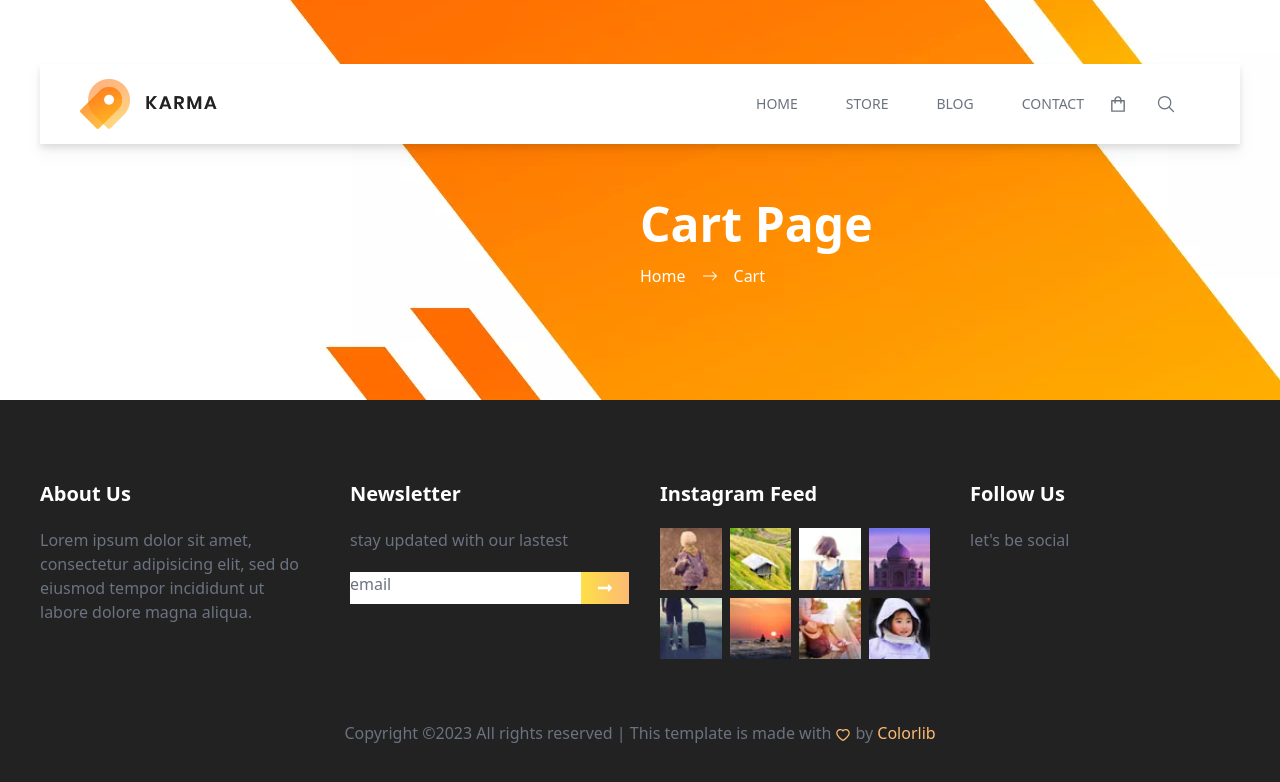
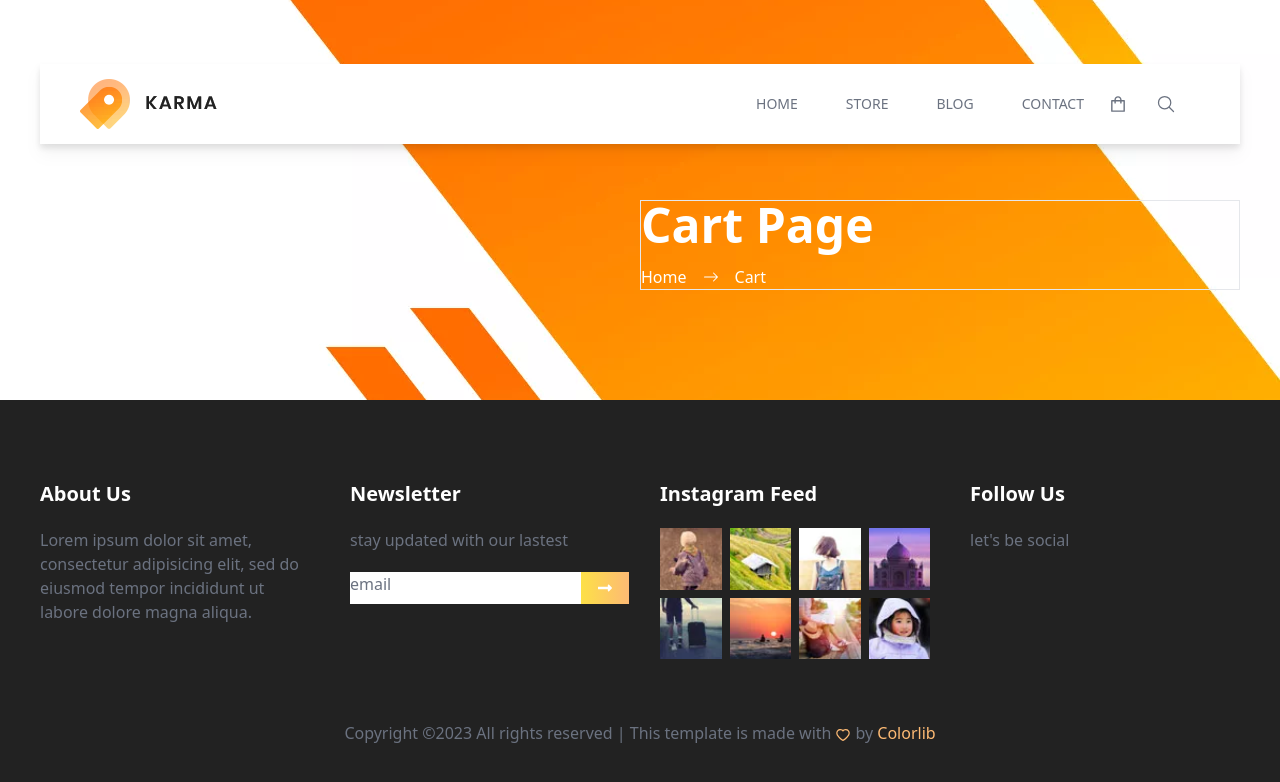
Before and after one commit to m-devs-0287/mern-karma-shop, a React (Create React App) app in the folder frontend/: page /cart in a window 1280 px wide. Shown: the top 782 px of the page. Built offline with nearby package versions, Linux system fonts and the light colour scheme.

Commit message:
Update Hero.jsx

```diff
--- a/frontend/src/components/hero/Hero.jsx
+++ b/frontend/src/components/hero/Hero.jsx
@@ -1,6 +1,6 @@
 import { useEffect, useState } from "react";
 import React from "react";
-import Slider from "../image-slider/ImageSlider";
+import Slider from "../image-slider/Slider";
 import Breadcrumbs from "../breadcrumbs/Breadcrumbs";
 
 const Hero = (props) => {
@@ -14,15 +14,17 @@ const Hero = (props) => {
   return (
     <>
       {url === "http://localhost:3000/" ? (
-        <section className="h-screen bg-hero bg-cover bg-center">
+
+      <section className="h-screen bg-hero bg-cover bg-center">
           <div className="m-auto w-[1200px] h-full">
             <Slider />
           </div>
         </section>
+
       ) : (
-        <section className="h-[400px] bg-hero bg-[100%] bg-[bottom_100px]">
-          <div className="m-auto w-[1200px] h-full flex flex-col items-end top-1/2 relative">
-            <div className="w-1/2 text-white flex flex-col gap-4 capitalize">
+        <section className="h-[400px] bg-hero bg-[100%] bg-[bottom_100px] overflow-hidden">
+          <div className="m-auto w-[1200px] flex flex-col items-end top-1/2 relative">
+            <div className="w-1/2 text-white flex flex-col gap-4 capitalize border">
               <h1 className="text-5xl font-bold capitalize">
                 {props.page} Page
               </h1>
```
